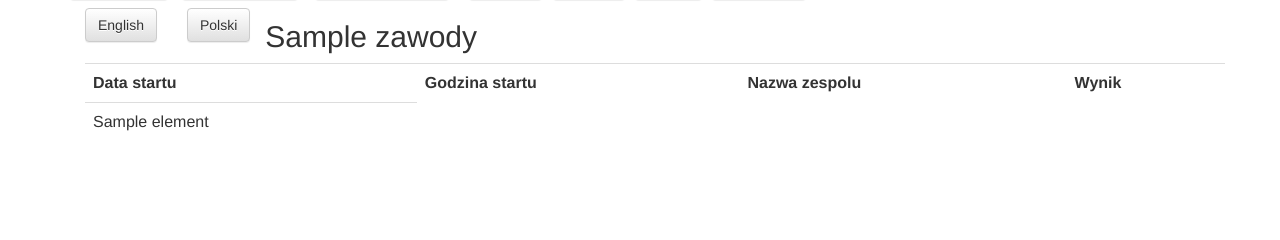
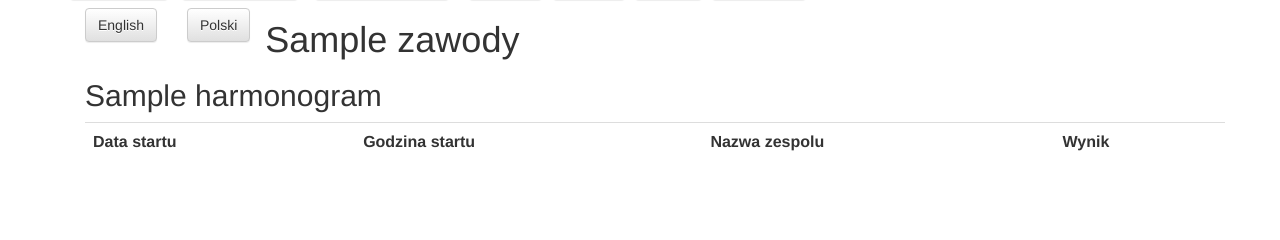
Before and after one commit to jarius1991/OdraRiverCup, a Django app: template MainSite/templates/OdraRiverCup/Wyniki.html in a window 1280 px wide. Shown: the part 124-364 px from the top of the page. Run offline with Django 3.2, Linux system fonts and the light colour scheme; the template is opened without the code that fills it: most values are stand-ins (such as "Sample title", 1, 10 or a date in 2020); lists and menus that the app fills with data are empty; some libraries are stand-ins or nearby versions.

Commit message:
Updated scores template

```diff
--- a/MainSite/templates/OdraRiverCup/Wyniki.html
+++ b/MainSite/templates/OdraRiverCup/Wyniki.html
@@ -1,21 +1,31 @@
-{% extends 'OdraRiverCup/base.html' %}
-  {% block content %}
-    <div class="container">
-    {% for zawody, biegi in wyniki.items %}
-        <h2>{{zawody}}</h2>
-        <table class="table">
-            <th>Data startu</th>
-            <th>Godzina startu</th>
-            <th>Nazwa zespolu</th>
-            <th>Wynik</th>
+{% extends 'OdraRiverCup/base.html' %} add {% load i18n %} {% block content %}
+<div class="container">
+    {% csrf_token %}
+
+    {% for zawody, harmonogramy in wyniki.items %}
+    <h1>{{zawody}}</h1>
+    {% if user.is_authenticated %}
+        <!-- <form method="post" action="/Wyniki/remove/"> -->
+        <!--     <button name="remove" type="submit" class="btn btn-default lb" value="{{ zawody }}"> <span class="glyphicon glyphicon-remove" aria-hidden="true"></span> </button> -->
+        <!--     {% csrf_token %} -->
+        <!-- </form> -->
+    {% endif %}
+
+    {% for harmonogram, biegi in harmonogramy.items %}
+    <h2>{{harmonogram}}</h2>
+    <table class=table>
+        <th id="englang">{% trans 'Data startu' %}</th>
+        <th id="englang">{% trans 'Godzina startu' %}</th>
+        <th id="englang">{% trans 'Nazwa zespolu' %}</th>
+        <th id="englang">{% trans 'Wynik' %}</th>
+        {% for bieg in biegi %}
             <tr>
-        {% for bieg in biegi %}
-            {% for element in bieg %}
-                <td>{{element}}</td>
-    	    {% endfor %}
+            {% for zespol in bieg %}
+            <td>{{zespol}}</td>
+            {% endfor %}
+        </tr>
         {% endfor %}
-            </tr>
-        </table>
-  {% endfor %}
-    </div>
-  {% endblock %}
+    </table>
+    {% endfor %} {% endfor %}
+</div>
+{% endblock %}
```
